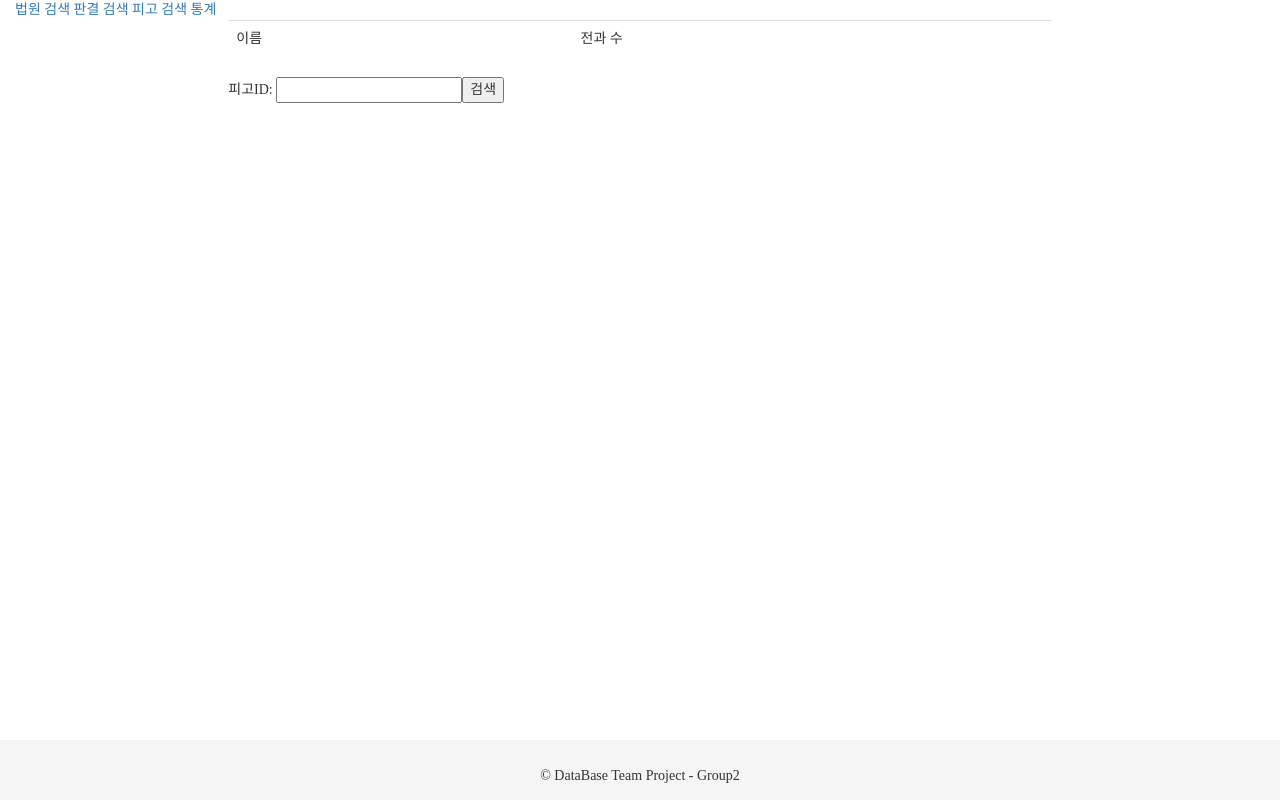
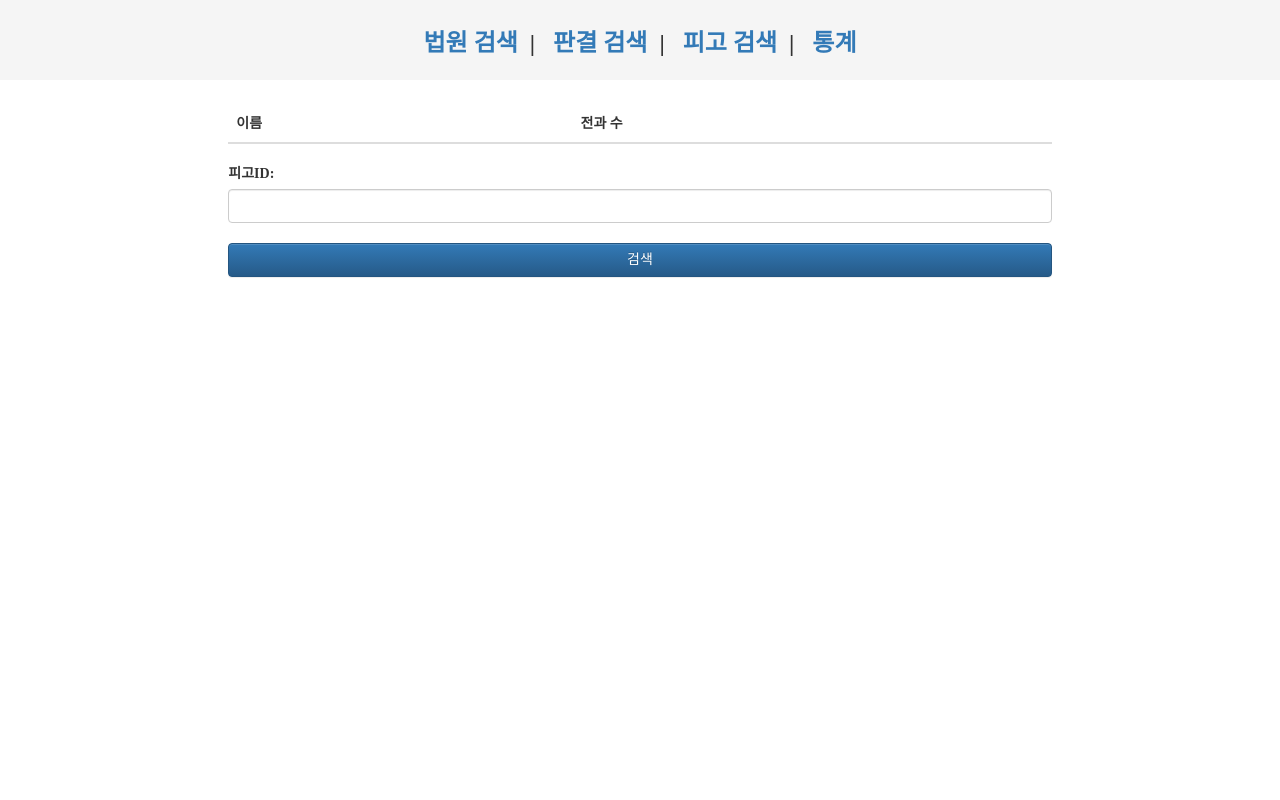
Before and after one commit to elwlwlwk/db_team_proj2, a Flask app: page /accused_search in a window 1280 px wide. Run offline with Flask 2, Linux system fonts and the light colour scheme; data that the repository does not hold is empty; some libraries are stand-ins or nearby versions; some web fonts are replaced.

Commit message:
이민규 바보

```diff
--- a/static/style.css
+++ b/static/style.css
@@ -27,10 +27,24 @@
        url(/static/KoPubDotum-Bold.ttf) format('truetype');
 }
 
-#footer {
+html, body {height:100%}
+
+.header {
   position: absolute;
   bottom: 0;
   width: 100%;
+  /* Set the fixed height of the footer here */
+  height: 10%;
+  background-color: #f5f5f5;
+    text-align: center;
+    padding: 2%;
+    margin-bottom: 2%;
+}
+
+.footer {
+  position: absolute;
+  bottom: 0;
+  height: 10%;
   /* Set the fixed height of the footer here */
   height: 60px;
   background-color: #f5f5f5;
--- a/templates/accused_search.html
+++ b/templates/accused_search.html
@@ -124,16 +124,20 @@
 
 
  <table id="top_accused" class="table" cellspacing="0" width="100%">
- <tbody>
+ <thead>
      <tr>
-        <td>이름</td>
-        <td>전과 수</td>
+        <th>이름</th>
+        <th>전과 수</th>
     </tr>
+ </thead>
+  <tbody>
  </tbody>
+
  </table>
-
-    피고ID: <input id="accusedID" type="text" name="accusedID"/><button onclick="search()">검색</button>
-    </br>
-    </br>
-
+        <div class="form-group">
+        <label for="usr">피고ID: </label>
+        <input id="accusedID" class="form-control" type="text" name="accusedID"/>
+        </br>
+        <center><button class="btn btn-primary" style="width:100%" onclick="search()">검색</button></center>
+    </div>
 {% endblock %}
--- a/templates/layout.html
+++ b/templates/layout.html
@@ -3,7 +3,7 @@
   <head>
     {% block head %}
     {#<link rel='stylesheet' href='https://cdn.jsdelivr.net/font-kopub/1.0/kopubdotum.css'>#}
-    <link rel="stylesheet" href="{{ url_for('static', filename='style.css') }}">
+    <link rel="stylesheet" href="{{ url_for('static', filename='style.css') }}?q=5">
               <script src="https://ajax.googleapis.com/ajax/libs/jquery/3.2.1/jquery.min.js"></script>
 
         <!-- Latest compiled and minified CSS -->
@@ -23,21 +23,16 @@
     {% endblock %}
   </head>
   <body>
-  <div class="col-sm-12 row-sm-2">
-      <a href="/courts">법원 검색</a>
-      <a href="/precedent">판결 검색</a>
-      <a href="/accused_search">피고 검색</a>
+  <div id="header" class="header col-sm-12" style="font-size:x-large;font-weight: 700">
+      <a href="/courts">법원 검색</a>&nbsp;&nbsp;|&nbsp;&nbsp;
+      <a href="/precedent">판결 검색</a>&nbsp;&nbsp;|&nbsp;&nbsp;
+      <a href="/accused_search">피고 검색</a>&nbsp;&nbsp;|&nbsp;&nbsp;
       <a href="/criminal_statics">통계</a>
   </div>
 
       <div class="col-sm-2"></div>
-    <div id="content" class="col-sm-8">{% block content %}{% endblock %}</div>
+    <div id="content" class="col-sm-8" style="word-break: break-all;height:80%">{% block content %}{% endblock %}</div>
       <div class="col-sm-2"></div>
 
-    <div id="footer" class="col-sm-12 footer">
-      {% block footer %}
-      &copy; DataBase Team Project - Group2
-      {% endblock %}
-    </div>
   </body>
 </html>
```
Also changed, not shown: templates/menu.html (+12 -4 lines), templates/precedent.html (+6 -1 lines).
